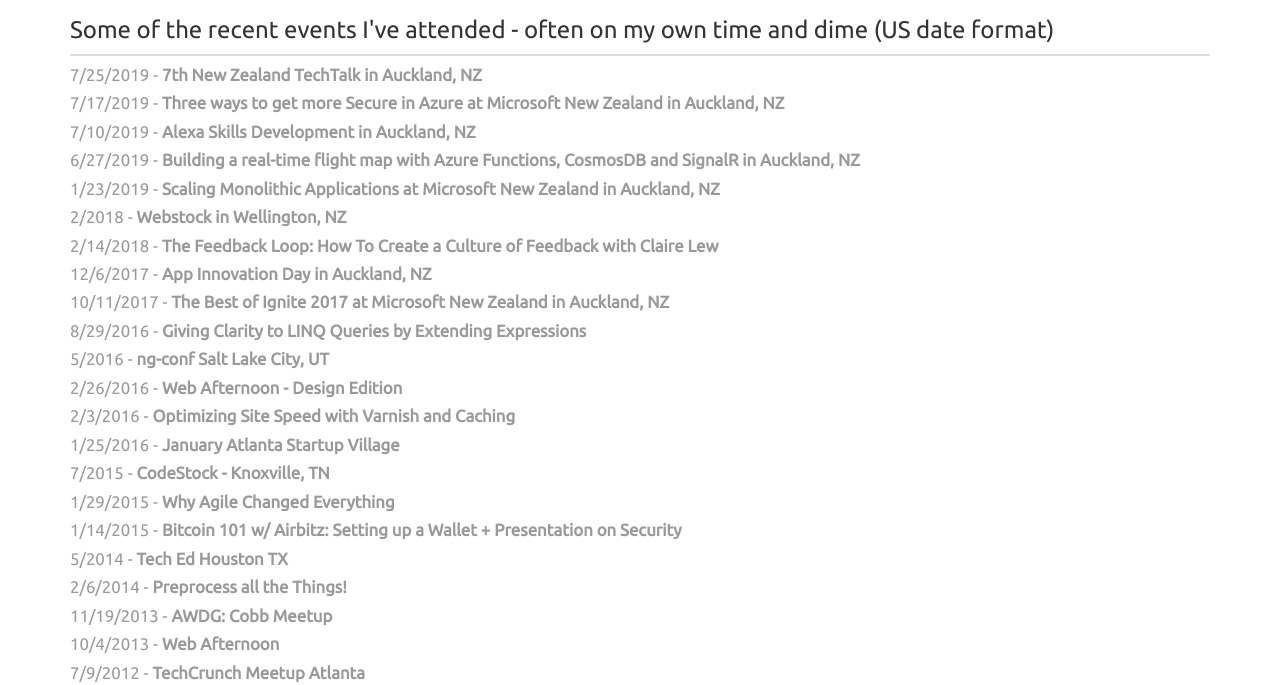
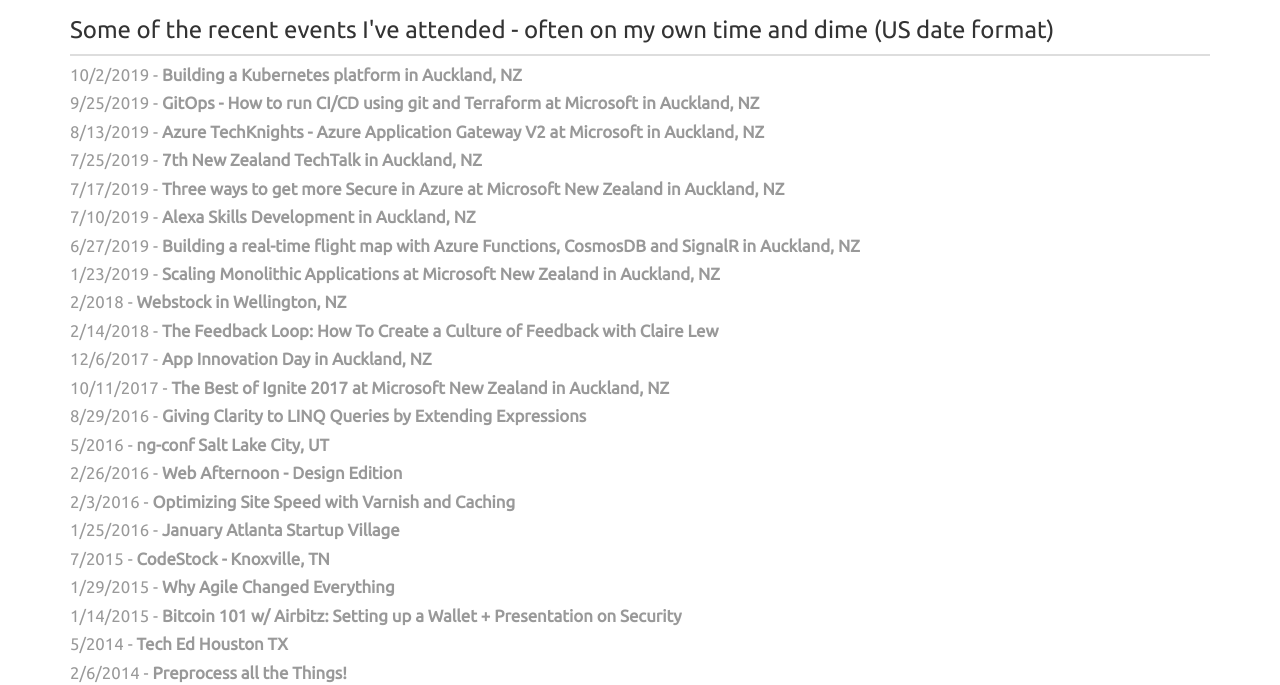
Before and after one commit to jjbutler74/Portfolio, a plain HTML site: page extras.html in a window 1280 px wide. Shown: the part 115-800 px from the top of the page. Drawn offline with nearby package versions, Linux system fonts and the light colour scheme.

Commit message:
Update extras.html
Added Aug, Sept and Oct events

```diff
--- a/extras.html
+++ b/extras.html
@@ -60,6 +60,9 @@
 						<div class="line-thin"></div>
 					</div>
 					<div class="wow fadeIn">
+						<h4>10/2/2019 - <b>Building a Kubernetes platform in Auckland, NZ</b></h4>
+						<h4>9/25/2019 - <b>GitOps - How to run CI/CD using git and Terraform at Microsoft in Auckland, NZ</b></h4>
+						<h4>8/13/2019 - <b>Azure TechKnights - Azure Application Gateway V2 at Microsoft in Auckland, NZ</b></h4>
 						<h4>7/25/2019 - <b>7th New Zealand TechTalk in Auckland, NZ</b></h4>
 						<h4>7/17/2019 - <b>Three ways to get more Secure in Azure at Microsoft New Zealand in Auckland, NZ</b></h4>
 						<h4>7/10/2019 - <b>Alexa Skills Development in Auckland, NZ</b></h4>
```
